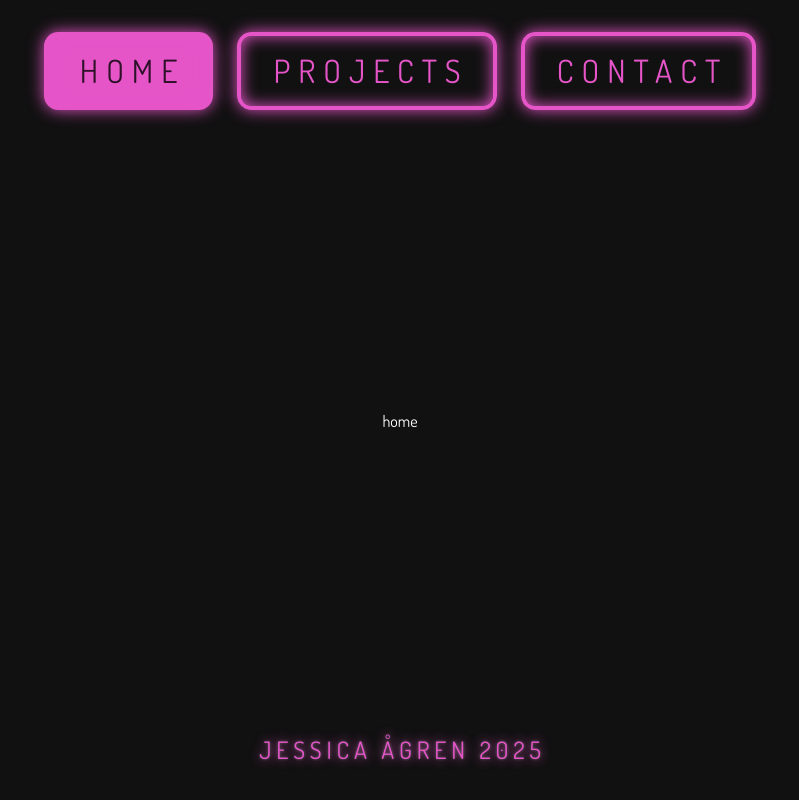
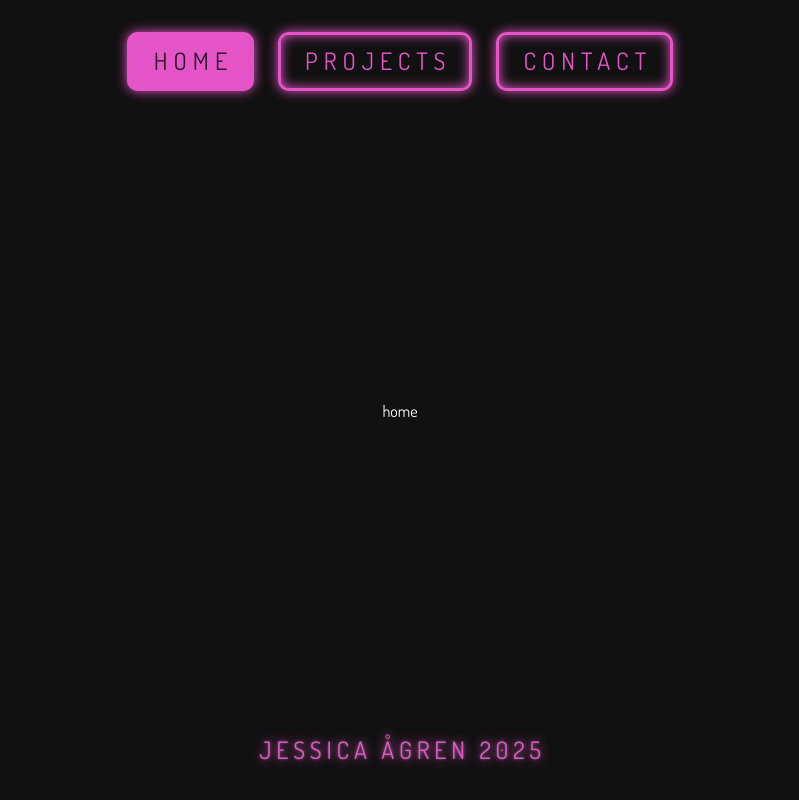
Before and after one commit to jessicaagren/portfolio, a React (Vite) app: page /home in a window 1280 px wide. Shown: the whole page, without its empty margins (240-1039 px from the left). Built offline with nearby package versions, Linux system fonts and the light colour scheme.

Commit message:
Refactor NeonNavLink and NeonSign styles for consistency and improved readability

```diff
--- a/src/components/NeonNavLink/NeonNavLink.scss
+++ b/src/components/NeonNavLink/NeonNavLink.scss
@@ -15,15 +15,18 @@
   background: none;
   //   perspective: 2em;
   // font-family: 'Dosis', Helvetica, Arial, sans-serif;
-  font-size: 2em;
+  font-size: 1.5em;
   font-weight: 900;
   letter-spacing: 0.25em;
 
-  -webkit-box-shadow: inset 0px 0px 0.5em 0px var(--glow-color),
+  -webkit-box-shadow:
+    inset 0px 0px 0.5em 0px var(--glow-color),
     0px 0px 0.5em 0px var(--glow-color);
-  -moz-box-shadow: inset 0px 0px 0.5em 0px var(--glow-color),
+  -moz-box-shadow:
+    inset 0px 0px 0.5em 0px var(--glow-color),
     0px 0px 0.5em 0px var(--glow-color);
-  box-shadow: inset 0px 0px 0.5em 0px var(--glow-color),
+  box-shadow:
+    inset 0px 0px 0.5em 0px var(--glow-color),
     0px 0px 0.5em 0px var(--glow-color);
   text-decoration: none;
 }
--- a/src/components/NeonSign/NeonSign.scss
+++ b/src/components/NeonSign/NeonSign.scss
@@ -21,7 +21,7 @@
   border-radius: 0.45em;
   background: none;
   perspective: 2em;
-  //   font-family: 'Dosis', Helvetica, Arial, sans-serif;
+  font-family: 'Dosis', Helvetica, Arial, sans-serif;
   font-size: 2em;
   font-weight: 900;
   letter-spacing: 1em;
```
